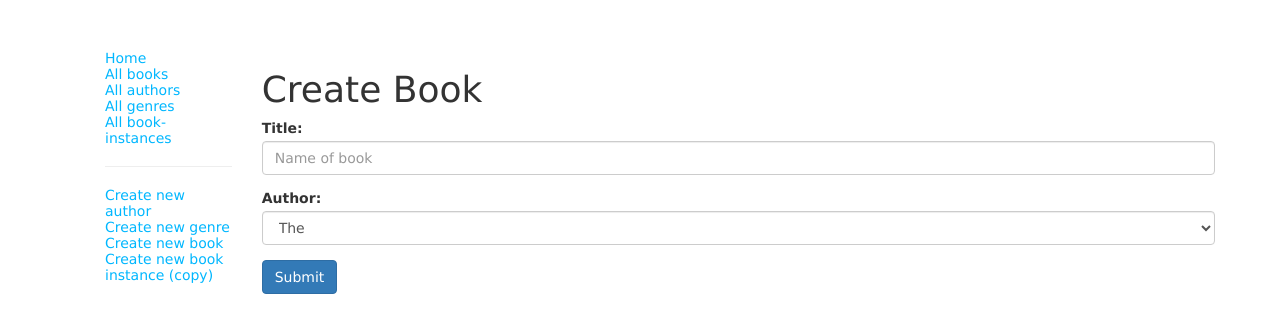
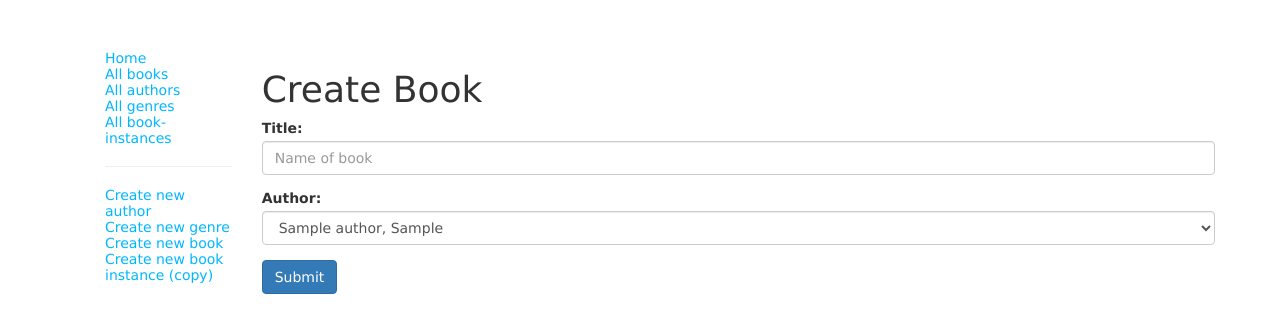
Before and after one commit to MikePia/MDNNodeTut, a Node server app: page /catalog/book/create in a window 1280 px wide. Shown: the top 333 px of the page. Run offline with Node 20, Linux system fonts and the light colour scheme; tables that the repository leaves empty hold one stand-in row (values such as "Sample post"); some libraries are stand-ins or nearby versions.

Commit message:
did authors select  (form) element

```diff
--- a/views/book_form.ejs
+++ b/views/book_form.ejs
@@ -20,10 +20,15 @@
                         <% let snorks=['The', 'end', 'of', 'the', 'world', 'as', 'we', 'know', 'it!'] %>
                         <select class='form-control' name="author" id="author" required='true'
                             placeholder="Select author">
-                            <% snorks.forEach(snork => { %>
-                            <option value='<%= snork %>'><%= snork %> </option>
-
-
+                            <% authors.sort(function(a, b) {let textA = a.family_name.toUpperCase(); let textB = b.family_name.toUpperCase(); return (textA < textB) ? -1 : (textA > textB) ? 1 : 0;}); %>
+                            <% authors.forEach(author => { %>
+                            <% if (typeof(book) != 'undefined') { %>
+                            <option value='<%= author._id %>'
+                                selected="<%= (author._id.toString()==book.author ? 'selected' : false) %>">
+                                <%= author.name %> </option>
+                            <% } else { %>
+                            <option value='<%= author._id %>'><%= author.name %> </option>
+                            <% } %>
                             <% }) %>
 
                         </select>
```
